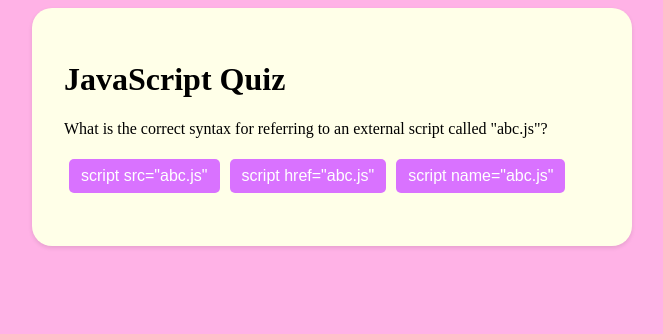
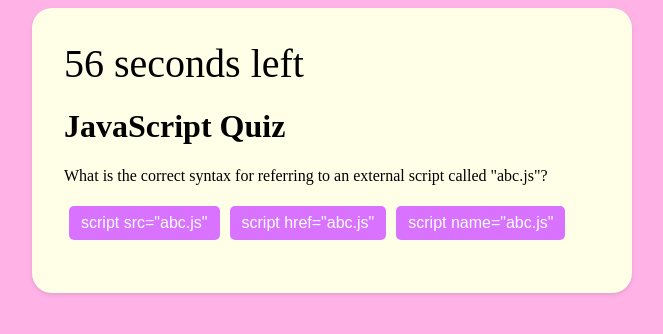
Before and after one commit to samirayc/javascript-quiz, a plain HTML site: page index.html in a window 1280 px wide. Shown: the whole page, without its empty margins (308-971 px from the left). Drawn offline with Linux system fonts and the light colour scheme.

Commit message:
added timer

```diff
--- a/index.html
+++ b/index.html
@@ -9,7 +9,10 @@
 </head>
 
 <body>
+
+
   <div class="quiz">
+    <span id="timer"></span>
     <h1>JavaScript Quiz</h1>
     <div class="question">
       <p id="question-text"> Question 1: What is the correct syntax for referring to an external script called "abc.js"?
--- a/script.js
+++ b/script.js
@@ -57,4 +57,16 @@ function showQuestion() {
   }, 1000);
 }
 
+
+var sec = 60;
+var time = setInterval(myTimer, 1000);
+
+function myTimer() {
+  document.getElementById('timer').innerHTML = sec + " seconds left";
+  sec--;
+  if (sec == -1) {
+    clearInterval(time);
+    alert("Time out! :(");
+  }
+}
 showQuestion();
--- a/style.css
+++ b/style.css
@@ -32,3 +32,7 @@ body {
   .choice:hover {
     background-color: #8447FF;
   }
+
+  #timer {
+    font-size: 2.5em
+  }
```
Lines whose indentation alone changed are shown as unchanged.
